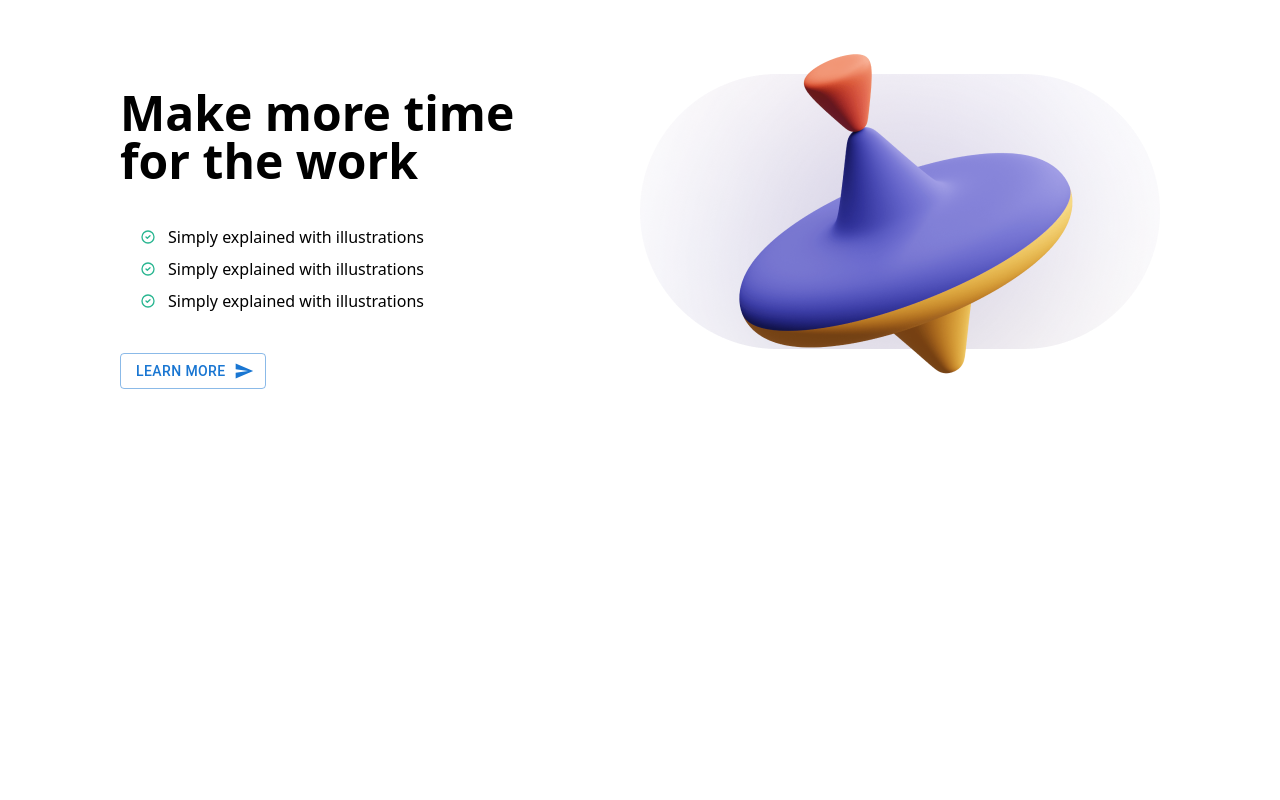
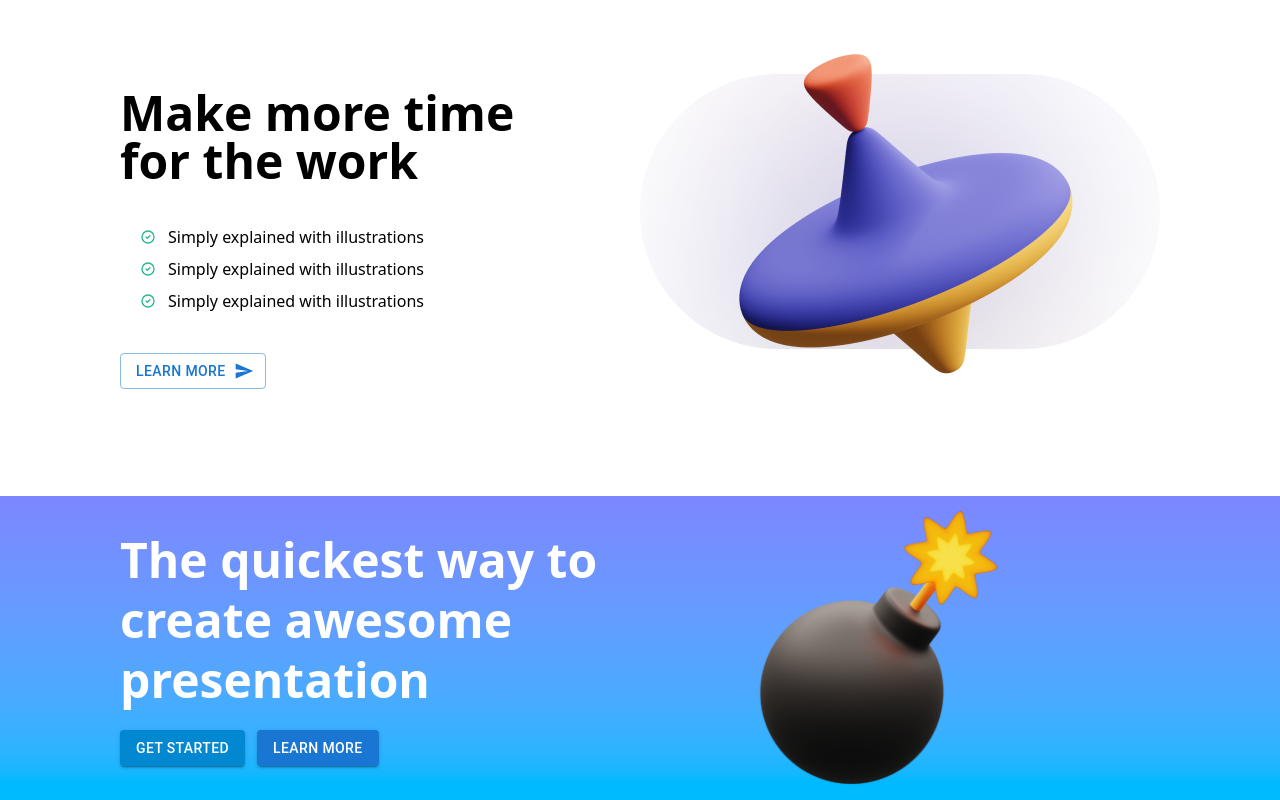
Before and after one commit to aklimaakter20/Degic-Website-Project, a React (Vite) app: page / in a window 1280 px wide. Shown: the part 3120-3920 px from the top of the page. Before the commit the page ends 3616 px from the top, so only its background shows below. Built offline with nearby package versions, Linux system fonts and the light colour scheme.

Commit message:
Presentation2 section completed

```diff
--- a/src/App.jsx
+++ b/src/App.jsx
@@ -9,6 +9,7 @@ import LogoSection from './components/LogoSection';
 import Illustration from './components/Illustration';
 import Work2 from './components/Work2';
 import Work3 from './components/Work3';
+import Presentation2 from './components/Presentation2';
 
 function App() {
 
@@ -22,6 +23,7 @@ function App() {
   <Illustration/>
   <Work2/>
   <Work3/>
+  <Presentation2/>
     </>
   )
 }
--- /dev/null
+++ b/src/components/Presentation2.jsx
@@ -0,0 +1,36 @@
+import React from "react";
+import { Button } from "@mui/material";
+
+function Presentation2() {
+  return (
+    <section className="py-3 px-10 lg:px-30 font-semibold bg-linear-to-t from-sky-400 to-indigo-400">
+      <div className="container mx-auto">
+      <div className="flex flex-col-reverse md:flex-row items-center justify-around">
+      <div className="w-[60%]">
+        <h2 className="text-xl sm:text-2xl md:text-3xl lg:text-5xl text-white w-[100%] leading-tight mb-5 mt-5 text-center md:text-left">
+          The quickest way to create awesome presentation
+        </h2>
+
+          <div className="flex flex-col md:flex-row gap-3 mb-5 ">
+            <Button variant="contained" color="info">
+              Get Started
+            </Button>
+            <Button variant="contained" color="primary">
+              Learn More
+            </Button>
+          </div>
+
+        </div>
+        <div className="w-[40%]">
+                <img className="w-full md:w-70 h-70 " src="presentation2.png" alt="" />
+            </div>
+      </div>
+
+
+
+      </div>
+    </section>
+  );
+}
+
+export default Presentation2;
```
Also changed, not shown: public/presentation2.png (added).
